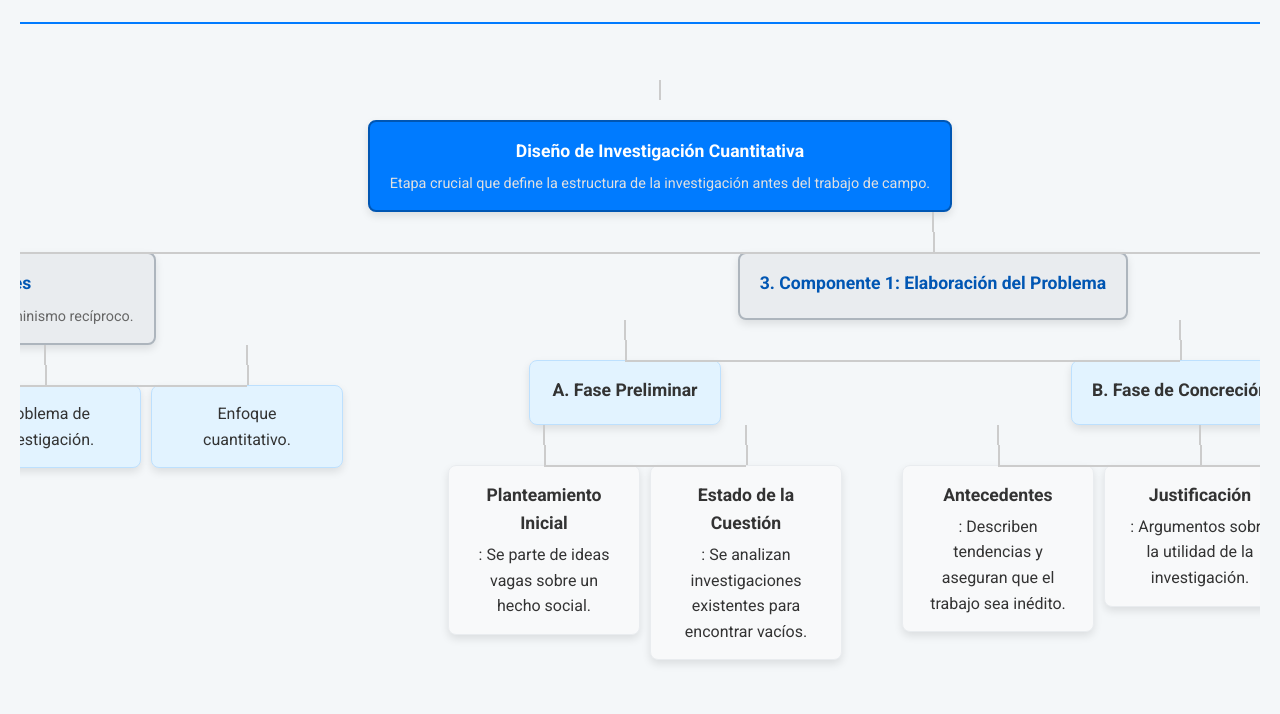
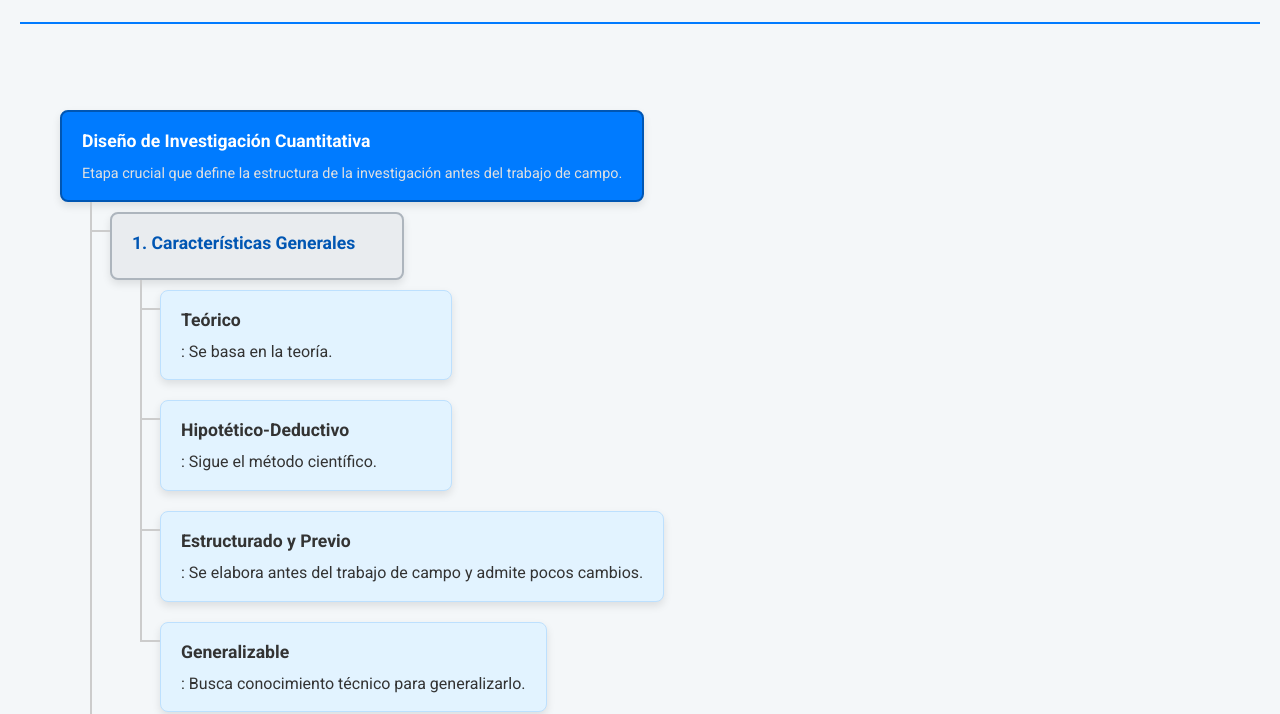
Before and after one commit to cebollacruel-svg/Mapa-conceptual-4, a plain HTML site: page index.html in a window 1280 px wide. Shown: the part 96-810 px from the top of the page. Drawn offline with Linux system fonts and the light colour scheme.

Commit message:
style.css

```diff
--- a/style.css
+++ b/style.css
@@ -1,7 +1,7 @@
 /* --- ESTILOS GENERALES Y DEL CUERPO --- */
 body {
-    font-family: 'Roboto', sans-serif; /* Fuente limpia y moderna */
-    background-color: #f4f7f9; /* Un fondo gris oscuro suave */
+    font-family: 'Roboto', sans-serif;
+    background-color: #f4f7f9;
     color: #333;
     line-height: 1.6;
     margin: 0;
@@ -22,42 +22,39 @@ header h1 {
 
 /* --- CONTENEDOR PRINCIPAL DEL ÁRBOL --- */
 .tree-container {
-    display: flex;
-    justify-content: center; /* Centra el árbol en la página */
-    overflow-x: auto; /* Permite scroll horizontal si el mapa es muy ancho */
-    padding: 20px;
+    /* Ya no centramos con flex, el contenido fluirá naturalmente en bloque */
+    width: 100%;
+    padding: 20px 0;
 }
 
-/* --- ESTILOS BASE DEL ÁRBOL --- */
-/* Se eliminan los estilos de lista por defecto y se configura el posicionamiento */
+/* --- ESTILOS BASE DEL ÁRBOL (LÓGICA VERTICAL) --- */
 .tree ul {
-    padding-top: 20px;
+    /* La lista ahora se apila verticalmente */
+    padding-left: 30px; /* Espacio para las líneas conectoras */
     position: relative;
-    transition: all 0.5s;
-    display: flex; /* Alinea los nodos horizontalmente */
 }
 
 .tree li {
-    text-align: center;
     list-style-type: none; /* Quita los puntos de la lista */
     position: relative;
-    padding: 20px 5px 0 5px;
+    padding: 10px 0 10px 20px; /* Espacio entre el nodo y la línea vertical */
+    text-align: left; /* Alineamos el texto a la izquierda */
 }
 
 /* --- ESTILOS DE LOS NODOS (LAS CAJAS) --- */
 .node {
     padding: 15px 20px;
-    border-radius: 8px; /* Bordes redondeados */
-    background-color: #ffffff; /* Fondo blanco */
-    box-shadow: 0 4px 8px rgba(0, 0, 0, 0.1); /* Sombra sutil para dar profundidad */
+    border-radius: 8px;
+    background-color: #ffffff;
+    box-shadow: 0 4px 8px rgba(0, 0, 0, 0.1);
     border: 1px solid #ddd;
-    display: inline-block; /* Permite que el tamaño se ajuste al contenido */
-    min-width: 150px;
+    display: inline-block;
+    min-width: 250px; /* Ancho mínimo para que se vea ordenado */
     transition: all 0.3s ease;
 }
 
 .node:hover {
-    transform: translateY(-5px); /* Efecto de elevación al pasar el mouse */
+    transform: translateX(5px); /* Efecto de movimiento lateral al pasar el mouse */
     box-shadow: 0 6px 12px rgba(0, 0, 0, 0.15);
     border-color: #007bff;
 }
@@ -73,89 +70,65 @@ header h1 {
     color: #666;
 }
 
-/* --- CÓDIGOS DE COLOR PARA CADA NIVEL JERÁRQUICO --- */
+/* --- CÓDIGOS DE COLOR PARA CADA NIVEL JERÁRQUICO (Sin cambios) --- */
 .root-node {
-    background-color: #007bff; /* Azul primario para el nodo raíz */
+    background-color: #007bff;
     color: white;
     border: 2px solid #0056b3;
 }
 .root-node span { color: #e0e0e0; }
 
 .primary-node {
-    background-color: #e9ecef; /* Gris claro para las ramas principales */
+    background-color: #e9ecef;
     border: 2px solid #adb5bd;
 }
 .primary-node strong { color: #0056b3; }
 
 .secondary-node {
-    background-color: #e2f3ff; /* Un azul muy claro para el segundo nivel */
+    background-color: #e2f3ff;
     border: 1px solid #bde0fe;
 }
 
 .tertiary-node {
-    background-color: #f8f9fa; /* Un blanco roto para el nivel más bajo */
+    background-color: #f8f9fa;
     border: 1px solid #e9ecef;
 }
 
+/* --- NUEVO DIBUJO DE LÍNEAS CONECTORAS (LÓGICA VERTICAL) --- */
 
-/* --- DIBUJO DE LAS LÍNEAS CONECTORAS (LA MAGIA DEL CSS) --- */
-
-/* Línea vertical que baja desde el padre */
+/* La línea horizontal que va desde la línea vertical hasta el nodo */
 .tree li::before {
     content: '';
     position: absolute;
-    top: 0;
-    left: 50%;
-    border-left: 2px solid #ccc;
-    width: 0;
-    height: 20px;
+    top: 28px; /* Ajusta esta posición para alinearla con el centro del nodo */
+    left: 0;
+    border-top: 2px solid #ccc;
+    width: 20px; /* Longitud de la línea horizontal */
+    height: 0;
 }
 
-/* Línea horizontal que conecta los nodos hermanos */
+/* La línea vertical que conecta a los elementos hermanos de la lista */
 .tree li::after {
     content: '';
     position: absolute;
-    top: 20px;
+    top: 0;
     left: 0;
-    border-top: 2px solid #ccc;
-    width: 100%;
-}
-
-/* Conexión desde el nodo al centro de la línea horizontal */
-.tree li .node::before {
-    content: '';
-    position: absolute;
-    top: -20px; /* Sube para conectar con la línea del padre */
-    left: 50%;
-    transform: translateX(-50%);
     border-left: 2px solid #ccc;
     width: 0;
-    height: 20px;
+    height: 100%;
 }
 
 /* --- AJUSTES PARA OCULTAR LÍNEAS INNECESARIAS --- */
 
-/* El nodo raíz no necesita líneas hacia arriba */
+/* El nodo raíz NO necesita líneas */
+.tree > li {
+    padding-left: 0; /* Sin espacio a la izquierda para el nodo raíz */
+}
 .tree > li::before, .tree > li::after {
-    border: 0;
-}
-
-/* El último y primer hijo no necesitan la mitad de la línea horizontal */
-.tree li:first-child::after {
-    left: 50%;
-    width: 50%;
-}
-
-.tree li:last-child::after {
-    width: 50%;
-}
-
-/* Si un nodo es el único hijo, no necesita la línea horizontal */
-.tree li:only-child::after {
     display: none;
 }
 
-/* Ajuste final para la línea que baja al nodo */
-.tree li:only-child .node::before {
-    top: -20px; /* Asegura la conexión */
+/* El último elemento de una lista no necesita que la línea vertical continúe hacia abajo */
+.tree li:last-child::after {
+    height: 28px; /* La detenemos a la misma altura que la línea horizontal */
 }
```
